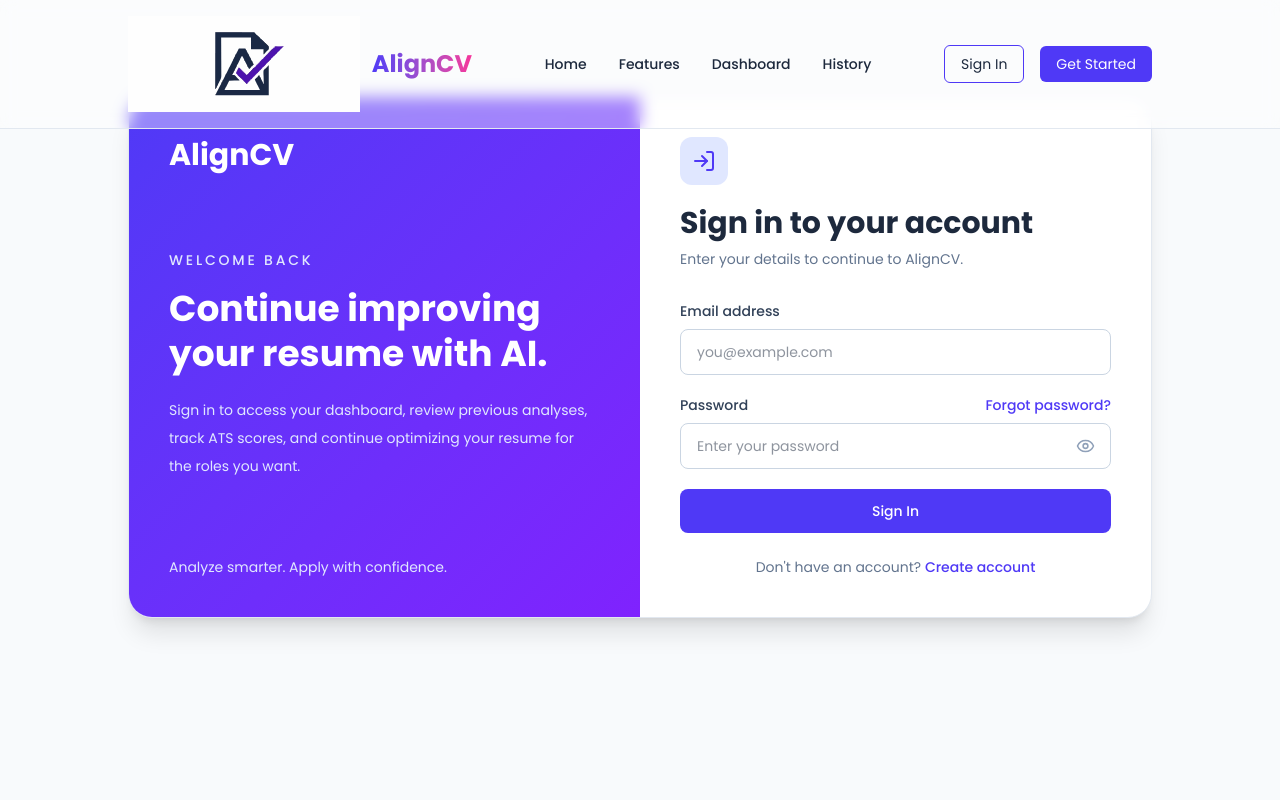
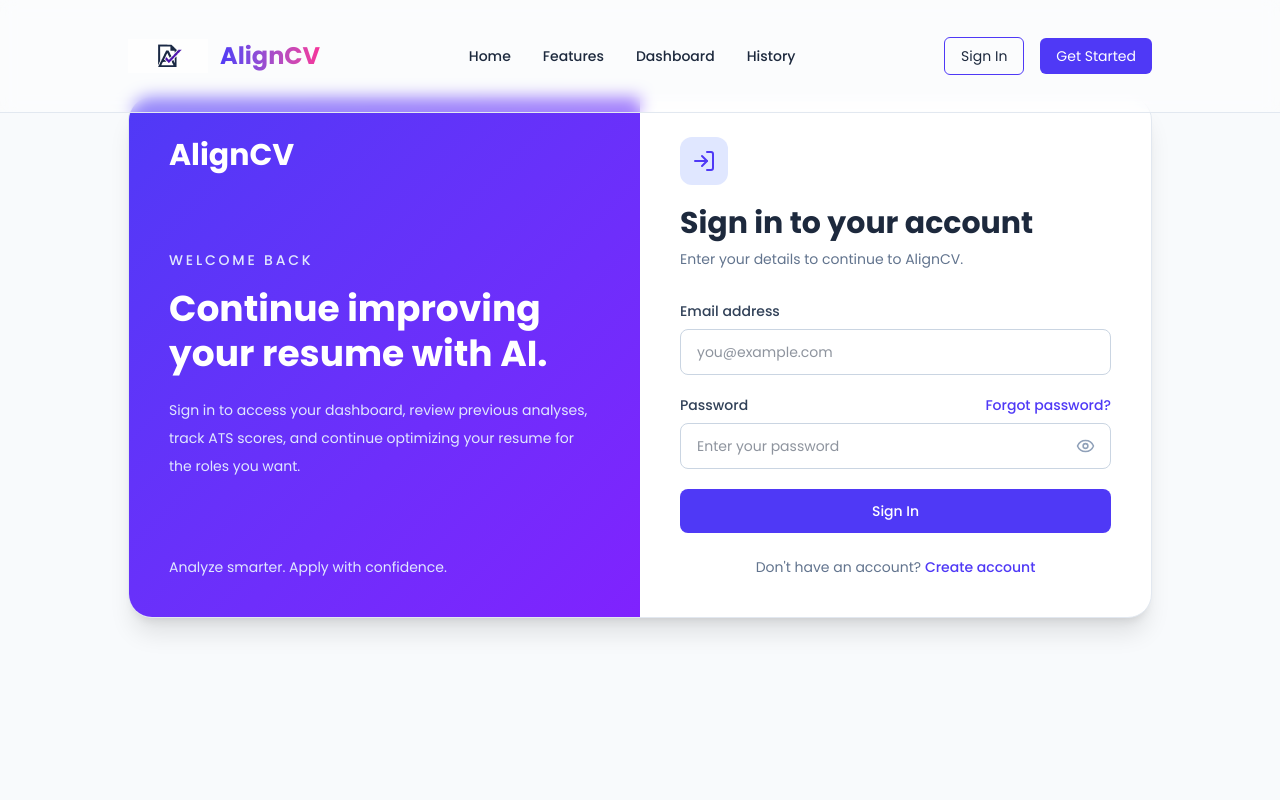
Before and after one commit to palaksss/fsdg-project, a React (Vite) app in the folder frontend/: page /login in a window 1280 px wide. Shown: the top 800 px of the page. Built offline with nearby package versions, Linux system fonts and the light colour scheme.

Commit message:
Update logo

```diff
--- a/frontend/src/components/Navbar.jsx
+++ b/frontend/src/components/Navbar.jsx
@@ -71,7 +71,7 @@ export default function Navbar() {
                 <img
                     src={Icon}
                     alt="AlignCV Logo"
-                    className="h-24 w-auto"
+                    className="h-20 w-20 object-contain"
                 />
                 <span className="bg-gradient-to-r from-indigo-600 to-pink-500 bg-clip-text text-2xl font-bold text-transparent">
                     AlignCV
```
